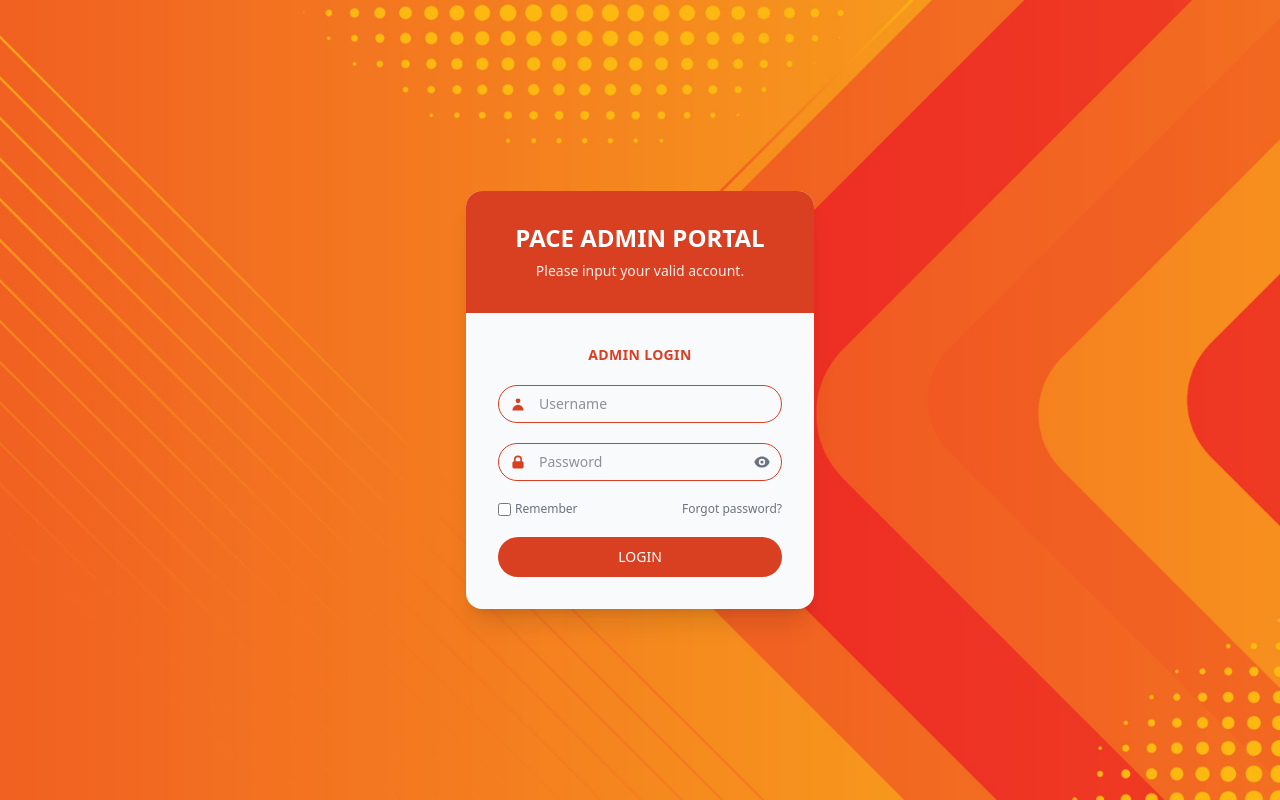
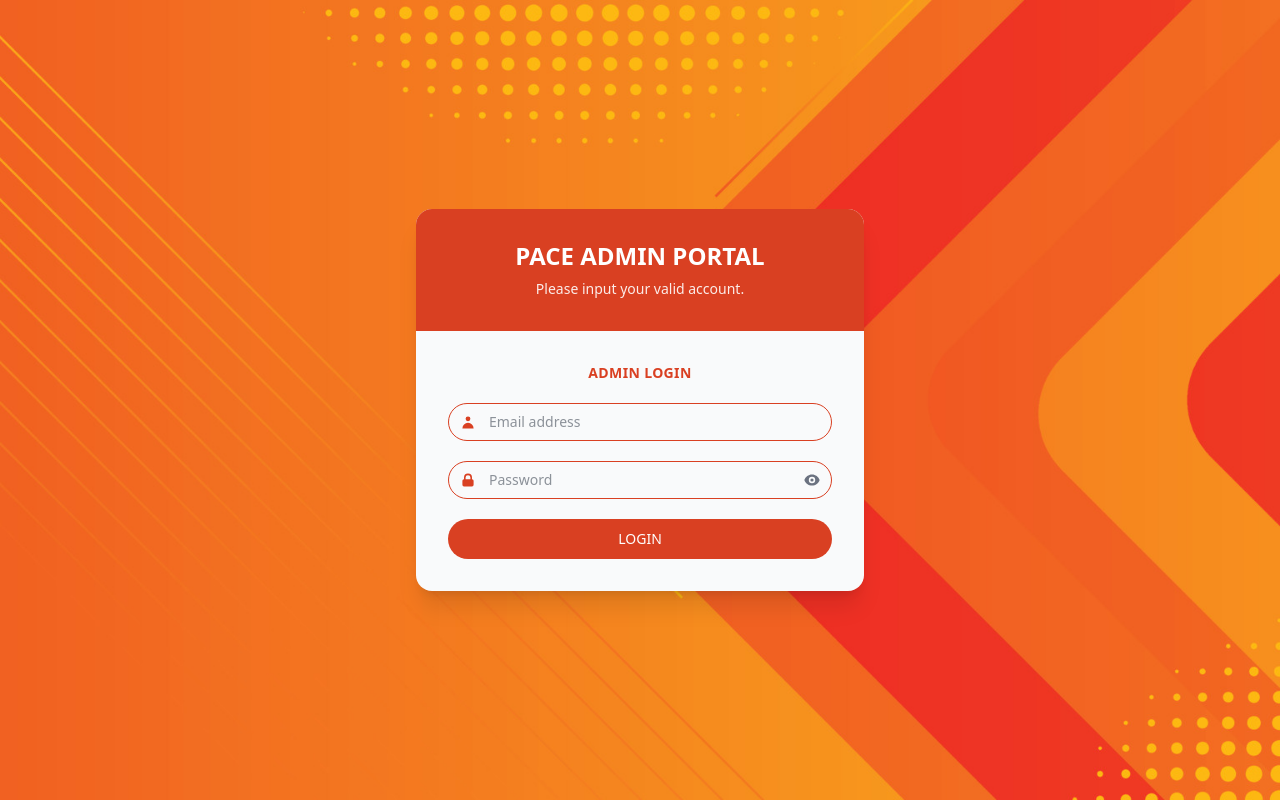
Before and after one commit to MarkDenver01/pace_app, a React (Vite) app: page / in a window 1280 px wide. Built offline with nearby package versions, Linux system fonts and the light colour scheme.

Commit message:
update frontend

```diff
--- a/src/App.tsx
+++ b/src/App.tsx
@@ -1,59 +1,59 @@
-import { Routes, Route, useLocation } from 'react-router-dom';
 import './App.css';
+import { Routes, Route, Navigate, useLocation } from 'react-router-dom';
+import Login from './page/login/Login';
+import ProtectedRoute from './components/ProtectedRoute';
+import AdminLayout from './layout/admin/AdminLayout';
+import SuperAdminLayout from './layout/superadmin/SuperAdminLayout';
+import { AuthProvider } from './context/AuthContext';
+import appBg from './assets/app-bg.jpg';
 
-import Login from './page/login/Login.tsx';
-import ProtectedRoute from './components/ProtectedRoute';
-import appBg from './assets/app-bg.jpg'; // import your background JPG
-import type { JSX } from 'react';
-import AdminLayout from "./layout/admin/AdminLayout.tsx";
-import SuperAdminLayout from "./layout/superadmin/SuperAdminLayout.tsx";
-
-function App(): JSX.Element {
+function App() {
   const location = useLocation();
-  const isLoginPage = location.pathname === '/';
+  const isLoginPage = location.pathname === "/";
 
   return (
+    <AuthProvider>
       <div
         className={
-        isLoginPage ? 'relative min-h-screen w-full bg-cover bg-no-repeat bg-center flex items-center justify-center'
-          : 'min-h-screen w-full'
+          isLoginPage
+            ? 'relative min-h-screen w-full bg-cover bg-no-repeat bg-center flex items-center justify-center'
+            : 'min-h-screen w-full bg-white'
         }
         style={
           isLoginPage
-          ? {
-            backgroundImage: `url(${appBg})`,
-            backgroundSize: 'cover',
-            backgroundPosition: 'center',
-          }
+            ? { backgroundImage: `url(${appBg})`, backgroundSize: 'cover', backgroundPosition: 'center' }
             : {}
         }
       >
-      <div className={isLoginPage ? 'z-10' : ''}>
+        <div className={isLoginPage ? 'z-10 w-full max-w-md mx-auto' : 'w-full'}>
           <Routes>
             <Route path="/" element={<Login />} />
 
-          {/* Admin Layout */}
+            {/* Admin routes */}
             <Route
               path="/admin/*"
               element={
-              <ProtectedRoute>
+                <ProtectedRoute allowedRoles={['ADMIN']}>
                   <AdminLayout />
                 </ProtectedRoute>
               }
             />
 
-          {/* Super Admin Layout */}
+            {/* SuperAdmin routes */}
             <Route
               path="/superadmin/*"
               element={
-              <ProtectedRoute>
+                <ProtectedRoute allowedRoles={['SUPER_ADMIN']}>
                   <SuperAdminLayout />
                 </ProtectedRoute>
               }
             />
+
+            <Route path="*" element={<Navigate to="/" />} />
           </Routes>
         </div>
       </div>
+    </AuthProvider>
   );
 }
 
--- a/src/components/ProtectedRoute.tsx
+++ b/src/components/ProtectedRoute.tsx
@@ -1,30 +1,25 @@
-// import { Navigate } from "react-router-dom";
-// import { useAuth } from "../context/AuthContext";
-import type { JSX } from "react";
-//import { Navigate, useLocation } from "react-router-dom";
-//import { useAuth } from "../context/AuthContext.tsx";
+import React from "react";
+import { Navigate, useLocation } from "react-router-dom";
+import { useAuth } from "../context/AuthContext";
 
 interface ProtectedRouteProps {
-  children: JSX.Element;
+  allowedRoles: string[];
+  children: React.ReactNode;
 }
 
-const ProtectedRoute = ({ children }: ProtectedRouteProps): JSX.Element => {
-  // const { token, role } = useAuth();
-  // const location = useLocation();
-  //
-  // if (!token) {
-  //   return <Navigate to="/" replace />;
-  // }
-  //
-  // if (role === "admin" && !location.pathname.startsWith("/admin")) {
-  //   return <Navigate to="/admin/dashboard" replace />;
-  // }
-  //
-  // if (role === "superadmin" && !location.pathname.startsWith("/superadmin")) {
-  //   return <Navigate to="/superadmin/dashboard" replace />;
-  // }
-  //
-  return children;
+const ProtectedRoute: React.FC<ProtectedRouteProps> = ({ allowedRoles, children }) => {
+  const { isAuthenticated, role } = useAuth();
+  const location = useLocation();
+
+  if (!isAuthenticated || !role) {
+    return <Navigate to="/" state={{ from: location }} replace />;
+  }
+
+  if (!allowedRoles.includes(role)) {
+    return <Navigate to="/" replace />;
+  }
+
+  return <>{children}</>;
 };
 
 export default ProtectedRoute;
--- a/src/components/Sidebar.tsx
+++ b/src/components/Sidebar.tsx
@@ -11,21 +11,24 @@ import RotateIcon from "../components/sidebar/RotateIcon";
 import SidebarDropdown from "../components/sidebar/SidebarDropdown";
 import { LogOut } from "lucide-react";
 import { useThemeContext } from "../context/ThemeContext";
+import { useAuth } from "../context/AuthContext";
 
 interface Props {
   collapsed: boolean;
   setCollapsed: (collapsed: boolean) => void;
-  role: "admin" | "superadmin";
 }
 
-export default function AppSidebar({ collapsed, setCollapsed, role }: Props) {
+export default function AppSidebar({ collapsed, setCollapsed }: Props) {
+  const { role, logout} = useAuth();
   const navigate = useNavigate();
   const location = useLocation();
   const [open, setOpen] = useState<Record<string, boolean>>({});
   const { themeName } = useThemeContext();
 
   const sidebarMenu: SidebarMenuSection[] =
-    role === "admin" ? adminSidebarMenu : superAdminSidebarMenu;
+    role === "ADMIN" ? adminSidebarMenu :
+    role === "SUPER_ADMIN" ? superAdminSidebarMenu :
+    []
 
   useEffect(() => {
     const expanded: Record<string, boolean> = {};
@@ -148,14 +151,13 @@ export default function AppSidebar({ collapsed, setCollapsed, role }: Props) {
         )}
       </div>
 
-      {/* Logout */}
+      {/*  Logout */}
       <div className="border-t p-3">
         <button
           onClick={() => {
             const confirmLogout = confirm("Are you sure you want to logout?");
             if (confirmLogout) {
-              localStorage.removeItem("user");
-              navigate("/");
+              logout(); // clean logout from context
             }
           }}
           className="w-full flex items-center gap-3 transition-all duration-200 px-4 py-2 rounded-md hover:bg-[var(--sidebar-hover-bg)]"
--- a/src/context/AuthContext.tsx
+++ b/src/context/AuthContext.tsx
@@ -1,52 +1,68 @@
-import {createContext, useState, useContext, type ReactNode, useEffect} from "react";
+import React, { createContext, useContext, useEffect, useState } from "react";
+import { getToken, getUserRole } from "../utils/authUtils";
+import { useNavigate } from "react-router-dom";
 
 interface AuthContextType {
   token: string | null;
-    role: string | null;
-    login: (token: string, role: string) => void;
+  role: string;
+  isAuthenticated: boolean;
   logout: () => void;
+  setAuth: (token: string, role: string) => void;
 }
 
-const AuthContext = createContext<AuthContextType | undefined>(undefined);
+const AuthContext = createContext<AuthContextType>({
+  token: null,
+  role: "",
+  isAuthenticated: false,
+  logout: () => {},
+  setAuth: () => {},
+});
 
-export const AuthProvider = ({ children }: { children: ReactNode }) => {
-    const [token, setToken] = useState<string | null>(null);
-    const [role, setRole] = useState<string | null>(null);
+export const AuthProvider: React.FC<{ children: React.ReactNode }> = ({ children }) => {
+  const [token, setToken] = useState<string | null>(getToken());
+  const [role, setRole] = useState<string>(getUserRole());
+
+  const navigate = useNavigate();
+
+  const logout = () => {
+    localStorage.removeItem('jwtToken');
+    localStorage.removeItem('authorized_role');
+    localStorage.removeItem('authorized_username');
+    setToken(null);
+    setRole("");
+    navigate("/login");
+  };
+
+  const setAuth = (newToken: string, newRole: string) => {
+    localStorage.setItem("jwtToken", newToken);
+    localStorage.setItem("authorized_role", newRole);
+    setToken(newToken);
+    setRole(newRole);
+  };
 
   useEffect(() => {
-        const savedToken = localStorage.getItem("authToken");
-        const savedRole = localStorage.getItem("authRole");
+    const storedToken = getToken();
+    const storedRole = getUserRole();
 
-        if (savedToken && savedToken) {
-            setToken(savedToken);
-            setRole(savedRole);
+    if (storedToken && storedRole) {
+      setToken(storedToken);
+      setRole(storedRole);
     }
   }, []);
 
-
-    const login = (newToken: string, newRole: string) => {
-        setToken(newToken);
-        setRole(newRole);
-        localStorage.setItem("authToken", newToken);
-        localStorage.setItem("authRole", newRole);
-    };
-
-    const logout = () => {
-        setToken(null);
-        setRole(null);
-        localStorage.removeItem("authToken");
-        localStorage.removeItem("authRole");
-    };
-
   return (
-        <AuthContext.Provider value={{ token, role, login, logout }}>
+    <AuthContext.Provider
+      value={{
+        token,
+        role,
+        isAuthenticated: !!token,
+        logout,
+        setAuth,
+      }}
+    >
       {children}
     </AuthContext.Provider>
   );
 };
 
-export const useAuth = () => {
-    const context = useContext(AuthContext);
-    if (!context) throw new Error("useAuth must be used within AuthProvider");
-    return context;
-};
+export const useAuth = () => useContext(AuthContext);
--- a/src/layout/admin/AdminLayout.tsx
+++ b/src/layout/admin/AdminLayout.tsx
@@ -16,7 +16,7 @@ export default function AdminLayout() {
 
   return (
     <div className="flex h-screen bg-gray-200">
-      <AppSidebar collapsed={collapsed} setCollapsed={setCollapsed} role="admin" />
+      <AppSidebar collapsed={collapsed} setCollapsed={setCollapsed} />
       <div className={`flex-1 flex flex-col transition-all duration-300 ${collapsed ? 'ml-20' : 'ml-64'}`}>
         <main className="p-4 overflow-y-auto flex-1">
           <Routes>
--- a/src/layout/superadmin/SuperAdminLayout.tsx
+++ b/src/layout/superadmin/SuperAdminLayout.tsx
@@ -14,14 +14,14 @@ export default function SuperAdminLayout() {
 
   return (
     <div className="flex h-screen bg-gray-200">
-      <AppSidebar collapsed={collapsed} setCollapsed={setCollapsed} role="superadmin" />
+      <AppSidebar collapsed={collapsed} setCollapsed={setCollapsed} />
       <div className={`flex-1 flex flex-col transition-all duration-300 ${collapsed ? 'ml-20' : 'ml-64'}`}>
         <main className="p-4 overflow-y-auto flex-1">
           <Routes>
             {/* Only define relative routes here */}
             <Route path="dashboard" element={<SuperAdminDashboard />} />
             <Route path="records" element={<SuperRecordsPage/>} />
-            <Route path="/records/view" element={<SuperAdminViewRecords />} />
+            <Route path="records/view" element={<SuperAdminViewRecords />} />
             <Route path="courses" element={<CourseTableLayout/>} />
             <Route path="questions" element={<StatementQuestionPage/>} />
           </Routes>
--- a/src/libs/api.ts
+++ b/src/libs/api.ts
@@ -1,18 +1,28 @@
 import axios from 'axios';
 
 const api = axios.create({
-    baseURL: '/api',
+  baseURL: 'http://localhost:8080',
   headers: {
     'Content-Type': 'application/json',
   },
-    withCredentials: true
+  withCredentials: true,
 });
 
+// Attach token to each request unless it's login
 api.interceptors.request.use(
   (config) => {
+    const token = localStorage.getItem('jwtToken');
+    const isLogin = config.url?.includes('/user/public');
+
+    if (!isLogin && token) {
+      config.headers['Authorization'] = `Bearer ${token}`;
+    }
+
     const csrfToken = getCookie('XSRF-TOKEN');
-        if (csrfToken) config.headers['X-XSRF-TOKEN'] = csrfToken;
-        config.headers['Content-Type'] = 'application/json';
+    if (csrfToken) {
+      config.headers['X-XSRF-TOKEN'] = csrfToken;
+    }
+
     return config;
   },
   (error) => Promise.reject(error)
@@ -23,5 +33,4 @@ function getCookie(name: string) {
   return match ? decodeURIComponent(match[2]) : null;
 }
 
-
 export default api;
--- /dev/null
+++ b/src/libs/loginService.ts
@@ -0,0 +1,27 @@
+import api from './api';
+import { type LoginRequest } from './models/request/LoginRequest';
+
+export async function login(request: LoginRequest) {
+  try {
+    const response = await api.post('/user/public/login', request);
+
+    // Save token to localStorage or cookie
+    const username = response.data.username;
+    const role = response.data.role;
+    const token = response.data.jwtToken;
+    if (token) {
+      localStorage.setItem('jwtToken', token);
+    }
+    if (role) {
+      localStorage.setItem('authorized_role', role);
+    }
+    if (username) {
+      localStorage.setItem('authorized_username', username);
+    }
+
+    return response.data;
+  } catch (error: any) {
+    console.error('Login error:', error);
+    throw error.response?.data || { message: 'Login failed' };
+  }
+}
--- /dev/null
+++ b/src/libs/models/request/LoginRequest.ts
@@ -0,0 +1,4 @@
+export interface LoginRequest {
+    email: string;
+    password: string;
+}
--- /dev/null
+++ b/src/libs/models/response/LoginResponse.ts
@@ -0,0 +1,5 @@
+export interface LoginResponse {
+  jwtToken: string;
+  username: string;
+  role: string;
+}
--- a/src/page/login/Login.tsx
+++ b/src/page/login/Login.tsx
@@ -1,49 +1,72 @@
 import React, { useState } from "react";
 import { HiLockClosed, HiUser, HiEye, HiEyeOff } from "react-icons/hi";
 import { Button } from "flowbite-react";
+import { login } from "../../libs/loginService";
+import { saveAuthInfo } from "../../utils/authUtils";
+import { useNavigate } from 'react-router-dom';
+import { useAuth } from "../../context/AuthContext";
+
 
 const Login: React.FC = () => {
+  const navigate = useNavigate();
   const [email, setEmail] = useState("");
   const [password, setPassword] = useState("");
   const [showPassword, setShowPassword] = useState(false);
+  const [errorMessage, setErrorMessage] = useState("");
+  const { setAuth } = useAuth();
+  const [loading, setLoading] = useState(false);
 
-  const handleLogin = (e: React.FormEvent) => {
+  const handleLogin = async (e: React.FormEvent) => {
     e.preventDefault();
-    console.log("Logging in with", email, password);
+    setErrorMessage("");
+    setLoading(true);
+
+    try {
+      const response = await login({ email, password });
+      setAuth(response.jwtToken, response.role);
+
+       // Navigate based on role
+      if (response.role === "ADMIN") {
+        setLoading(false);
+        navigate("/admin/dashboard");
+      } else if (response.role === "SUPER_ADMIN") {
+        setLoading(false);
+        navigate("/superadmin/dashboard");
+      } else {
+        setLoading(false);
+        navigate("/");
+        setErrorMessage("Login failed: Unauthorized role");
+      }
+    } catch (error: any) {
+      setLoading(false);
+      console.error("Login failed:", error);
+      setErrorMessage(error.message || "Login failed");
+    }
   };
 
   return (
     <div className="w-full max-w-md min-w-[340px] card-theme rounded-2xl shadow-xl overflow-hidden">
-      {/* Header */}
-      <div
-        className="w-full p-8 text-white text-center"
-        style={{
-          backgroundColor: "var(--button-color)",
-        }}
-      >
-        <h2 className="text-2xl font-bold mb-2 leading-tight">
-          PACE ADMIN PORTAL
-        </h2>
+      <div className="w-full p-8 text-white text-center" style={{ backgroundColor: "var(--button-color)" }}>
+        <h2 className="text-2xl font-bold mb-2 leading-tight">PACE ADMIN PORTAL</h2>
         <p className="text-sm opacity-90">Please input your valid account.</p>
       </div>
 
-      {/* Login Form */}
       <form onSubmit={handleLogin} className="p-8 space-y-5">
-        <h3
-          className="text-center font-semibold tracking-wide text-sm"
-          style={{ color: "var(--button-color)" }}
-        >
+        <h3 className="text-center font-semibold tracking-wide text-sm" style={{ color: "var(--button-color)" }}>
           ADMIN LOGIN
         </h3>
 
-        {/* Email */}
+        {errorMessage && (
+          <div className="text-red-600 text-sm text-center">{errorMessage}</div>
+        )}
+
         <div className="relative">
           <span className="absolute inset-y-0 left-0 flex items-center pl-3 text-[var(--button-color)]">
             <HiUser />
           </span>
           <input
             type="email"
-            placeholder="Username"
+            placeholder="Email address"
             value={email}
             onChange={(e) => setEmail(e.target.value)}
             className="w-full pl-10 pr-4 py-2 border rounded-full bg-[var(--card-color)] text-sm text-[var(--text-color)]
@@ -52,7 +75,6 @@ const Login: React.FC = () => {
           />
         </div>
 
-        {/* Password */}
         <div className="relative">
           <span className="absolute inset-y-0 left-0 flex items-center pl-3 text-[var(--button-color)]">
             <HiLockClosed />
@@ -74,24 +96,13 @@ const Login: React.FC = () => {
           </span>
         </div>
 
-        {/* Actions */}
-        <div className="flex justify-between text-xs text-gray-500">
-          <label className="flex items-center gap-1">
-            <input type="checkbox" className="accent-[var(--button-color)]" />
-            Remember
-          </label>
-          <a href="#" className="hover:underline">
-            Forgot password?
-          </a>
-        </div>
-
-        {/* Submit Button */}
         <Button
           type="submit"
+          disabled={loading}
           className="w-full text-white rounded-full py-2 text-sm"
           style={{ backgroundColor: "var(--button-color)" }}
         >
-          LOGIN
+          {loading ? 'Logging in...' : 'LOGIN'}
         </Button>
       </form>
     </div>
--- /dev/null
+++ b/src/utils/authUtils.ts
@@ -0,0 +1,16 @@
+export function getToken(): string | null {
+  return localStorage.getItem('jwtToken');
+}
+
+export function getUserRole(): string {
+  return localStorage.getItem('authorized_role') || '';
+}
+
+export function saveAuthInfo(token: string, role: string) {
+  localStorage.setItem('jwtToken', token);
+  localStorage.setItem('authorized_role', role);
+}
+
+export function clearAuthInfo() {
+  localStorage.clear();
+}
```
Lines whose indentation alone changed are shown as unchanged.
